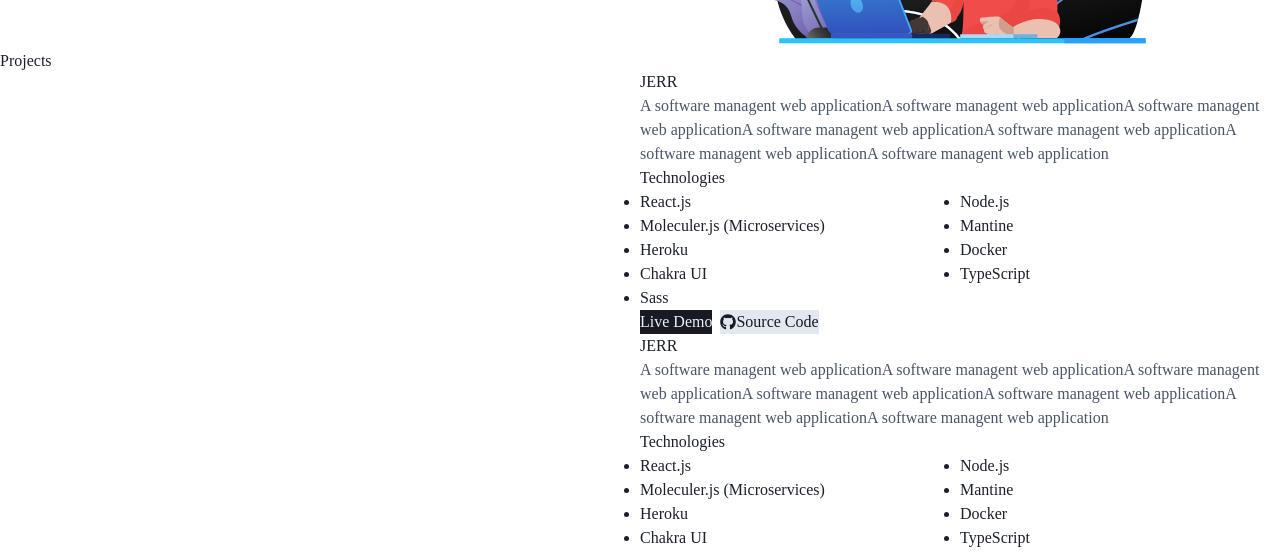
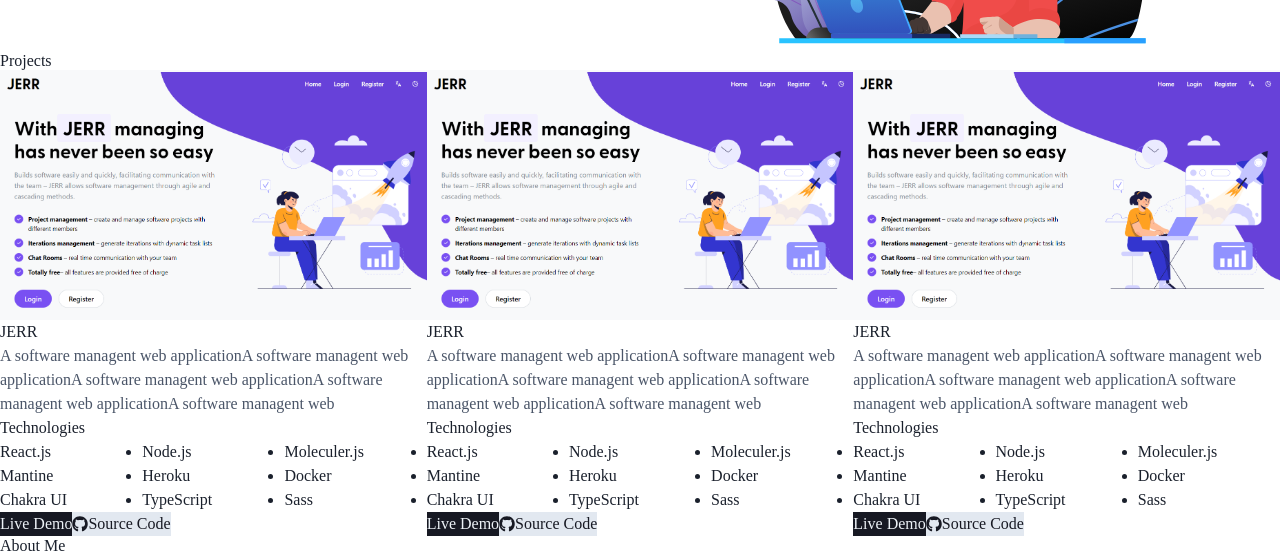
Before and after one commit to edgarssilva/edgarssilva-portfolio, a Next.js app: page / in a window 1280 px wide. Shown: the part 273-826 px from the top of the page. Built offline with nearby package versions, Linux system fonts and the light colour scheme.

Commit message:
Responsive projects

```diff
--- a/components/Project.tsx
+++ b/components/Project.tsx
@@ -1,12 +1,4 @@
-import {
-  Box,
-  chakra,
-  Flex,
-  Grid,
-  GridItem,
-  Link,
-  Stack,
-} from "@chakra-ui/react";
+import { Box, chakra, Flex, Link, SimpleGrid, Stack } from "@chakra-ui/react";
 import { FaGithub } from "react-icons/fa";
 
 import NextImage from "next/image";
@@ -22,19 +14,18 @@
 
 const Project = (props: ProjectProps) => {
   return (
-    <Box
+    <Flex
       bg="white"
       w={"100%"}
       _dark={{ bg: "gray.800" }}
-      // mx={{ lg: 8 }}
-      display={{ lg: "flex" }}
-      // maxW={{ lg: "5xl" }}
       shadow={{ lg: "lg" }}
       rounded={{ lg: "lg" }}
+      wrap="wrap"
+      direction={["column", "row"]}
     >
-      <Box w={{ lg: "50%" }}>
       <Box
-          h={{ base: 64, lg: "full" }}
+        w={"100%"}
+        h="250"
         rounded={{ lg: "lg" }}
         bgSize="cover"
         position={"relative"}
@@ -46,9 +37,8 @@
       >
         <NextImage src={props.image} layout="fill" objectFit="contain" />
       </Box>
-      </Box>
 
-      <Box py={8} px={6} maxW={{ base: "xl", lg: "5xl" }} w={{ lg: "50%" }}>
+      <Box py={8} px={6}>
         <chakra.h2
           fontSize={{ base: "2xl", md: "3xl" }}
           color="gray.800"
@@ -71,21 +61,21 @@
           Technologies
         </chakra.h3>
 
-        <Grid
+        <SimpleGrid
           as="ul"
-          templateColumns={"repeat(2, 1fr)"}
+          columns={[1, 2, 2, 3]}
           _dark={{ color: "gray.400" }}
-          fontSize={{ base: "sm", md: "md" }}
+          fontSize={"md"}
           // listStyleType="none"
         >
           {props.technologies.map((tech, i) => (
-            <GridItem key={i}>
-              <chakra.li ml="5">{tech}</chakra.li>
-            </GridItem>
+            <chakra.li key={i} ml="5">
+              {tech}
+            </chakra.li>
           ))}
-        </Grid>
+        </SimpleGrid>
 
-        <Stack direction={["column", "row"]} mt={8}>
+        <Stack direction={["column", "row"]} mt={8} spacing={4}>
           <Link
             href={props.url}
             target="_blank"
@@ -119,21 +109,21 @@
           </Link>
         </Stack>
       </Box>
-    </Box>
+    </Flex>
   );
 };
 
 Project.defaultProps = {
   name: "JERR",
   description:
-    "A software managent web applicationA software managent web applicationA software managent web applicationA software managent web applicationA software managent web applicationA software managent web applicationA software managent web application",
+    "A software managent web applicationA software managent web applicationA software managent web applicationA software managent web applicationA software managent web ",
   image: require("../assets/jerr.png"),
   url: "https://jerr.pt",
   github: "https://github.com/edgarssilva/jerr",
   technologies: [
     "React.js",
     "Node.js",
-    "Moleculer.js (Microservices)",
+    "Moleculer.js",
     "Mantine",
     "Heroku",
     "Docker",
--- a/pages/index.tsx
+++ b/pages/index.tsx
@@ -6,14 +6,16 @@
   Grid,
   GridItem,
   Heading,
+  SimpleGrid,
   Stack,
   Text,
   useBreakpointValue,
-  VStack,
 } from "@chakra-ui/react";
 import type { NextPage } from "next";
+import Image from "next/image";
 import { useEffect, useState } from "react";
 import Lottie from "react-lottie-player";
+import Photo from "../assets/Edgar Silva.jpg";
 import Navbar from "../components/Navbar";
 import Project from "../components/Project";
 
@@ -86,11 +88,25 @@
         <Heading as="h2" pb={8}>
           Projects
         </Heading>
-        <VStack spacing={8}>
+        <SimpleGrid columns={[1, 2, 2, 3]} spacing={8}>
           <Project />
           <Project />
           <Project />
-        </VStack>
+        </SimpleGrid>
+      </chakra.section>
+      <chakra.section py={8}>
+        <Heading as="h2" pb={8}>
+          About Me
+        </Heading>
+        <Box boxSize={"xs"} position="relative">
+          <Image
+            src={Photo}
+            layout="fill"
+            objectFit="cover"
+            alt="Photo of Edgar Silva"
+            style={{ borderRadius: "50%" }}
+          />
+        </Box>
       </chakra.section>
     </Container>
   );
```
Also changed, not shown: assets/Edgar Silva.jpg (added). Lines whose indentation alone changed are shown as unchanged.
